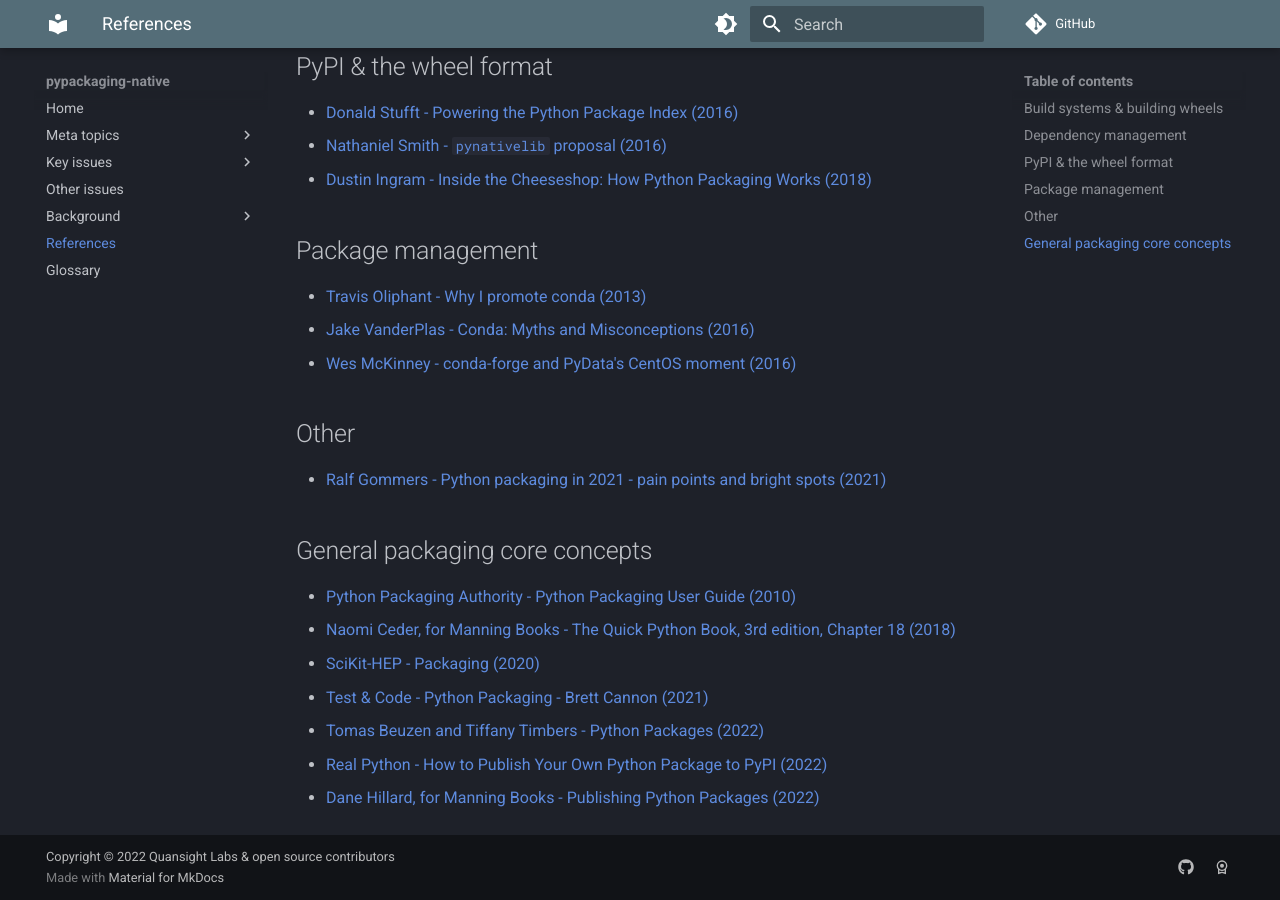
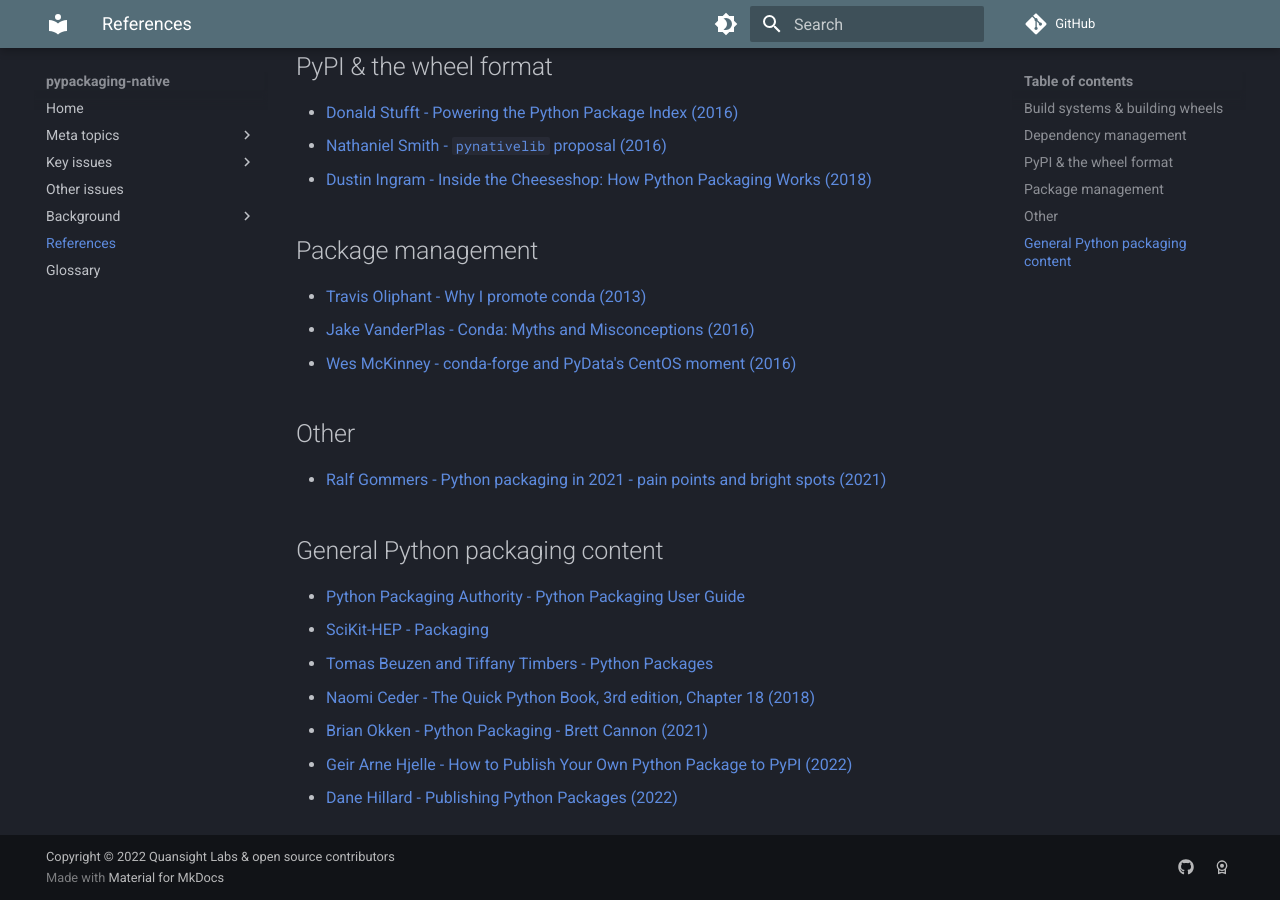
Before and after one commit to pypackaging-native/pypackaging-native, an MkDocs documentation site: the page built from docs/references.md, in a window 1280 px wide and 900 px high, scrolled down 684 px. Built offline with MkDocs 1.6.1 and Material for MkDocs 9.7.7, drawn with Linux system fonts in a browser that asks for light colours; comment, search, counter and statistics services are not loaded.

Commit message:
Address feedback
- Remove dates from maintained resources
- Use author / contributor names instead of organization names
- Update section title
- Remove publisher mentions

```diff
--- a/docs/references.md
+++ b/docs/references.md
@@ -39,12 +39,12 @@
 - [Ralf Gommers - Python packaging in 2021 - pain points and bright spots (2021)](https://labs.quansight.org/blog/2021/01/python-packaging-brainstorm/)
 
 
-## General packaging core concepts
+## General Python packaging content
 
-- [Python Packaging Authority - Python Packaging User Guide (2010)](https://packaging.python.org/)
-- [Naomi Ceder, for Manning Books - The Quick Python Book, 3rd edition, Chapter 18 (2018)](https://www.manning.com/books/the-quick-python-book-third-edition)
-- [SciKit-HEP - Packaging (2020)](https://scikit-hep.org/developer/packaging)
-- [Test & Code - Python Packaging - Brett Cannon (2021)](https://podcasts.apple.com/in/podcast/python-packaging-brett-cannon/id1029487211?i=1000520722142)
-- [Tomas Beuzen and Tiffany Timbers - Python Packages (2022)](https://py-pkgs.org/)
-- [Real Python - How to Publish Your Own Python Package to PyPI (2022)](https://realpython.com/pypi-publish-python-package/)
-- [Dane Hillard, for Manning Books - Publishing Python Packages (2022)](https://www.manning.com/books/publishing-python-packages)
+- [Python Packaging Authority - Python Packaging User Guide](https://packaging.python.org/)
+- [SciKit-HEP - Packaging](https://scikit-hep.org/developer/packaging)
+- [Tomas Beuzen and Tiffany Timbers - Python Packages](https://py-pkgs.org/)
+- [Naomi Ceder - The Quick Python Book, 3rd edition, Chapter 18 (2018)](https://www.manning.com/books/the-quick-python-book-third-edition)
+- [Brian Okken - Python Packaging - Brett Cannon (2021)](https://podcasts.apple.com/in/podcast/python-packaging-brett-cannon/id1029487211?i=1000520722142)
+- [Geir Arne Hjelle - How to Publish Your Own Python Package to PyPI (2022)](https://realpython.com/pypi-publish-python-package/)
+- [Dane Hillard - Publishing Python Packages (2022)](https://www.manning.com/books/publishing-python-packages)
```
